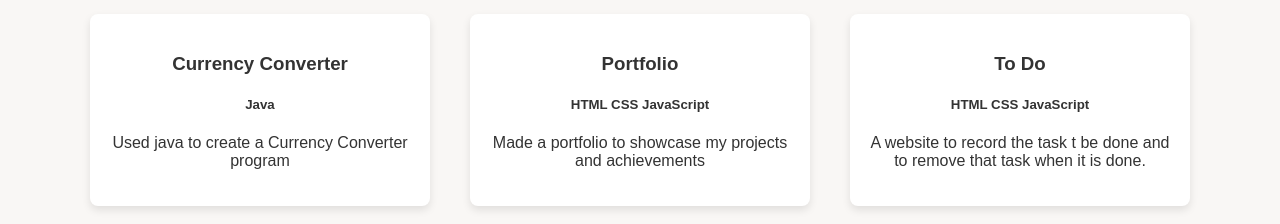
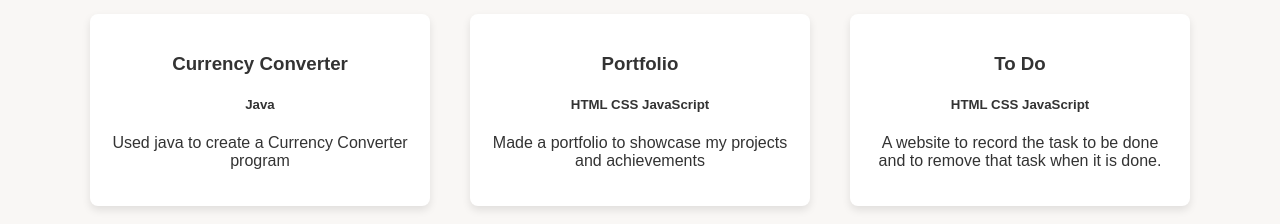
Before and after one commit to Swagatacharya/Portfolio, a plain HTML site: page index.html in a window 1280 px wide. Shown: the part 1000-1224 px from the top of the page. Drawn offline with Linux system fonts and the light colour scheme.

Commit message:
Update index.html

```diff
--- a/index.html
+++ b/index.html
@@ -78,7 +78,7 @@
                 <div id="langs">
                     <h5>HTML  CSS  JavaScript</h5>
                 </div>
-                <p>A website to record the task t be done and to remove that task when it is done.</p>
+                <p>A website to record the task to be done and to remove that task when it is done.</p>
             </div>
             <!-- Add more project cards as needed -->
         </div>
```
